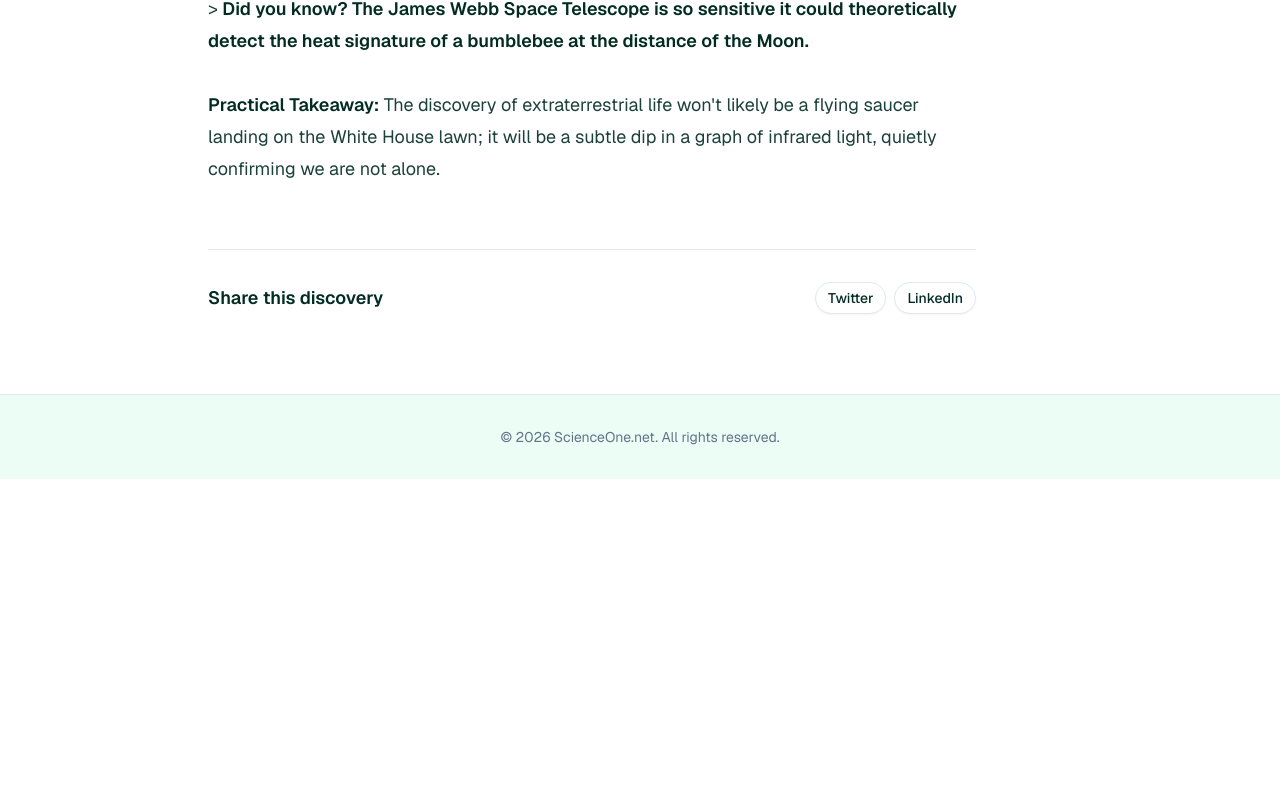
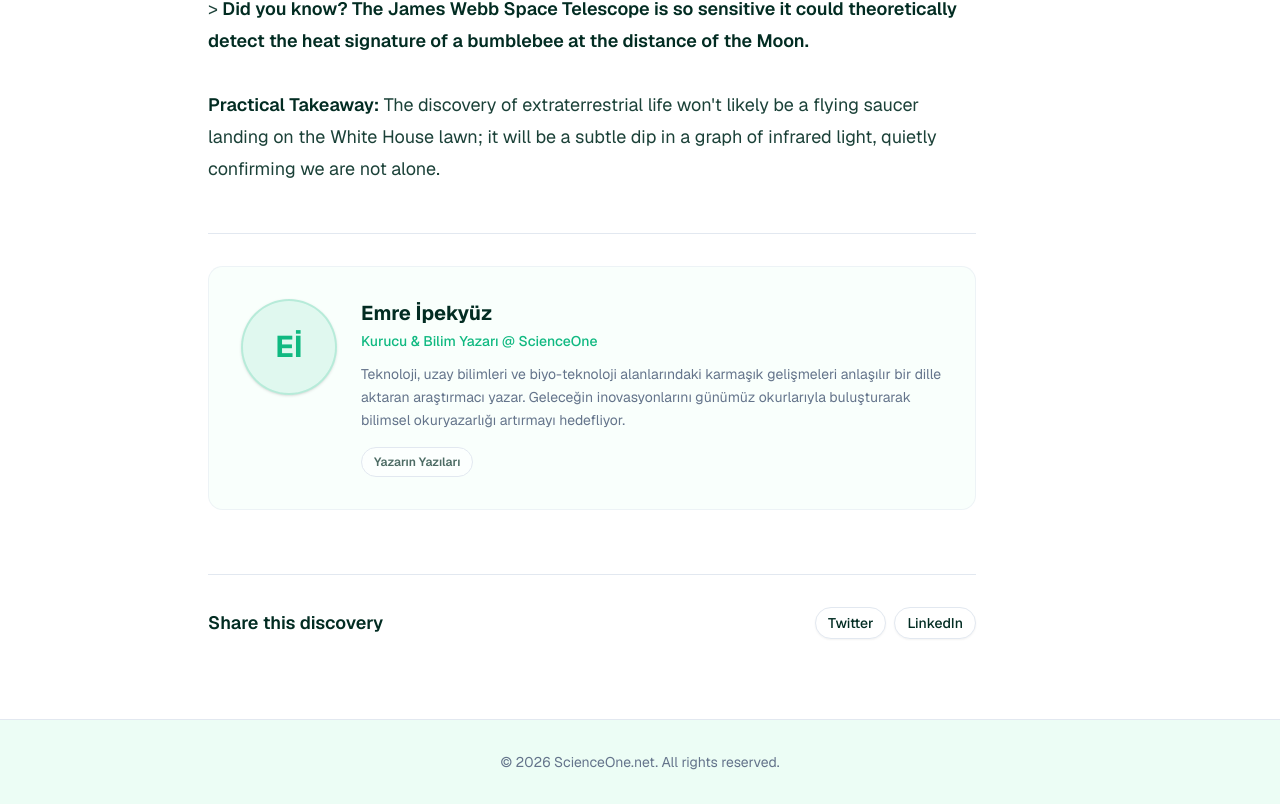
Before and after one commit to iksyz/bilimz, a Next.js app: page /article/james-webb-exoplanets in a window 1280 px wide. Shown: the part 1344-2148 px from the top of the page. Before the commit the page ends 1823 px from the top, so only its background shows below. Built offline with nearby package versions, Linux system fonts and the light colour scheme; no server answers; the database is empty.

Commit message:
Add EEAT JSON-LD Schema and Author Bio for Emre Ipekyuz

```diff
--- a/src/app/article/[slug]/page.tsx
+++ b/src/app/article/[slug]/page.tsx
@@ -39,8 +39,34 @@ export default async function ArticlePage({ params }: { params: Promise<{ slug:
     month: 'short', day: 'numeric', year: 'numeric'
   });
 
+  const jsonLd = {
+    "@context": "https://schema.org",
+    "@type": "Article",
+    "headline": article.title,
+    "image": article.image_url,
+    "datePublished": article.created_at,
+    "author": {
+      "@type": "Person",
+      "name": "Emre İpekyüz",
+      "jobTitle": "Kurucu & Bilim Yazarı",
+      "url": "https://scienceone.net"
+    },
+    "publisher": {
+      "@type": "Organization",
+      "name": "ScienceOne",
+      "logo": {
+        "@type": "ImageObject",
+        "url": "https://scienceone.net/icon"
+      }
+    }
+  };
+
   return (
     <article className="min-h-screen bg-background pb-20">
+      <script
+        type="application/ld+json"
+        dangerouslySetInnerHTML={{ __html: JSON.stringify(jsonLd) }}
+      />
 
       {/* Cinematic Hero Section (Desktop) */}
       <div className="hidden md:block relative w-full h-[70vh] bg-muted overflow-hidden">
@@ -146,6 +172,27 @@ export default async function ArticlePage({ params }: { params: Promise<{ slug:
             }} />
           </div>
 
+          {/* Author Bio (E-E-A-T) */}
+          <div className="mt-12 pt-8 border-t border-border animate-in fade-in duration-1000 delay-500 fill-mode-both">
+            <div className="bg-muted/30 rounded-2xl p-6 md:p-8 flex flex-col md:flex-row items-center md:items-start gap-6 border border-border/50 hover:border-primary/30 transition-colors">
+              <div className="h-24 w-24 rounded-full bg-primary/10 shrink-0 overflow-hidden border-2 border-primary/20 flex items-center justify-center text-primary text-3xl font-bold shadow-sm">
+                Eİ
+              </div>
+              <div className="text-center md:text-left flex-1">
+                <h3 className="text-xl font-bold text-foreground mb-1">Emre İpekyüz</h3>
+                <p className="text-primary font-medium text-sm mb-3">Kurucu & Bilim Yazarı @ ScienceOne</p>
+                <p className="text-muted-foreground text-sm leading-relaxed mb-4">
+                  Teknoloji, uzay bilimleri ve biyo-teknoloji alanlarındaki karmaşık gelişmeleri anlaşılır bir dille aktaran araştırmacı yazar. Geleceğin inovasyonlarını günümüz okurlarıyla buluşturarak bilimsel okuryazarlığı artırmayı hedefliyor.
+                </p>
+                <div className="flex items-center justify-center md:justify-start gap-3">
+                  <Link href="https://scienceone.net" className="text-xs font-semibold text-foreground/70 hover:text-primary transition-colors bg-background/50 px-3 py-1.5 rounded-full border border-border">
+                    Yazarın Yazıları
+                  </Link>
+                </div>
+              </div>
+            </div>
+          </div>
+
           {/* Mobile Action Bar (Moved to end) */}
           <div className="flex items-center gap-3 mt-12 md:hidden border-t border-border pt-8 animate-in fade-in duration-1000 delay-700 fill-mode-both">
             <Button variant="outline" size="icon" className="rounded-full hover:bg-primary/10 hover:text-primary transition-colors text-muted-foreground h-12 w-12 flex-shrink-0">
```
